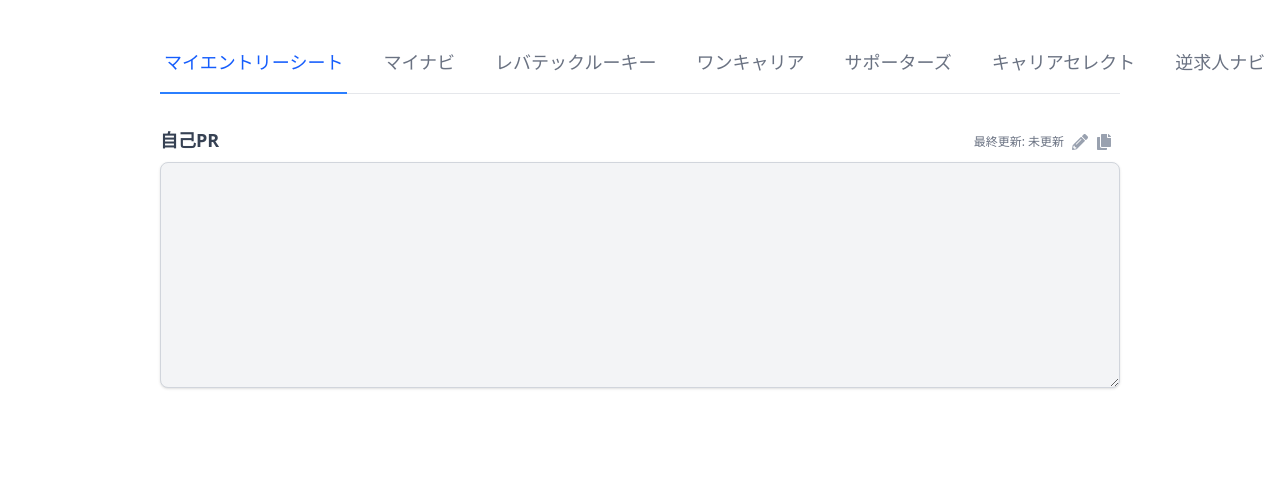
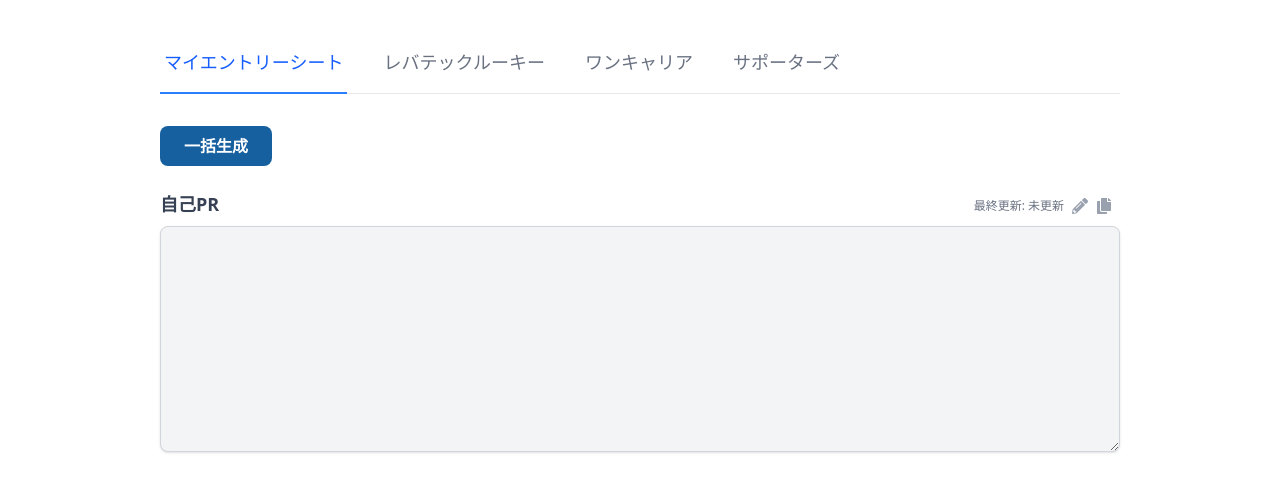
Before and after one commit to kappy713/job-hunting-service-management-frontend, a React (Vite) app: page /es in a window 1280 px wide. Shown: the top 492 px of the page. Built offline with nearby package versions, Linux system fonts and the light colour scheme; no server answers.

Commit message:
せいせいぼたんいこう＆せんたくしたさーびすのみひょうじ

```diff
--- a/src/routes/es.tsx
+++ b/src/routes/es.tsx
@@ -397,27 +397,80 @@ export default function ES() {
   const [lastUpdated, setLastUpdated] = useState<LastUpdatedResponse>({});
   const [user, setUser] = useState<User | null>(null);
 
+  // ★ 1. ユーザーが選択したサービスだけを保持するState
+  const [userServices, setUserServices] = useState<typeof servicesData>([]);
+  const [isLoading, setIsLoading] = useState(true);
+
   // ユーザー情報の取得と、最終更新日時を取得
   useEffect(() => {
-    async function fetchData() {
+    // デモ用に、表示したいサービスのIDを配列として定義。消す！！！！
+    const demoSelectedServiceIds = [
+      "myES",
+      "supporters",
+      "levtech_rookie",
+      "one_career",
+    ];
+    const filteredServices = servicesData.filter((service) =>
+      demoSelectedServiceIds.includes(service.id)
+    );
+    setUserServices(filteredServices);
+    if (filteredServices.length > 0) {
+      setActiveTab(filteredServices[0].id);
+    }
+    setIsLoading(false);
+
+    //以下、バックエンドと繋げたらコメントアウト解除
+    /*async function fetchData() {
+      // 1. 現在のログインユーザー情報を取得
       const {
         data: { user },
       } = await supabase.auth.getUser();
       setUser(user);
 
       if (user) {
-        // ここでAPIを呼び出し、レスポンス例のデータを取得する
-        // 今回はダミーデータとして直接セットします
-        const dummyResponse: LastUpdatedResponse = {
+        // 2. ユーザーが選択したサービスを取得
+        const { data, error } = await supabase
+          .from("users") // あなたのプロフィールテーブル名
+          .select("services") // サービスが保存されているカラム名
+          .eq("id", user.id)
+          .single();
+
+        if (error) {
+          console.error("Error fetching profile:", error);
+          setIsLoading(false);
+          return;
+        }
+
+        if (data && data.services) {
+          const selectedServiceNames = data.services;
+
+          // ★ 3. 全サービスリストから、ユーザーが選択したものだけを名前でフィルタリング
+          const filteredServices = servicesData.filter(
+            (service) => selectedServiceNames.includes(service.name) // `id`ではなく`name`で照合
+          );
+          setUserServices(filteredServices);
+          if (filteredServices.length > 0) {
+            setActiveTab(filteredServices[0].id);
+          }
+        }
+
+        // 3. 最終更新日時のログを取得（API呼び出し）
+        // あなたのバックエンドAPIのエンドポイントをここに設定します
+        // const response = await fetch('/api/get-logs');
+        // const logsData: LastUpdatedResponse = await response.json();
+
+        // 今回はダミーデータをそのまま使います
+        const logsData: LastUpdatedResponse = {
           mynavi: { self_promotion: "2025-08-23T10:30:00+09:00" },
           levtech_rookie: { desired_job_type: "2025-08-22T14:00:00+09:00" },
         };
-        setLastUpdated(dummyResponse);
+        setLastUpdated(logsData);
       }
+      setIsLoading(false); // 全てのデータ取得が終わったらローディングを解除
     }
-    fetchData();
+
+    fetchData();*/
   }, []);
-
   // --- イベントハンドラー関数 ---
   const handleTextChange = (
     serviceId: string,
@@ -482,12 +535,24 @@ export default function ES() {
     (service) => service.id === activeTab
   );
 
+  if (isLoading) {
+    return <div>読み込み中...</div>;
+  }
+
+  if (userServices.length === 0) {
+    return (
+      <div>
+        表示する就活サービスがありません。サービス選択ページで登録してください。
+      </div>
+    );
+  }
+
   return (
     <div className="w-full max-w-5xl mx-auto p-4 md:p-8">
       {/* --- タブナビゲーション --- */}
       <div className="border-b border-gray-200">
         <nav className="-mb-px flex space-x-8" aria-label="Tabs">
-          {servicesData.map((tab) => (
+          {userServices.map((tab) => (
             <button
               key={tab.id}
               onClick={() => setActiveTab(tab.id)}
@@ -508,7 +573,7 @@ export default function ES() {
 
       {/* --- フォーム表示エリア --- */}
       <div className="mt-8">
-        {activeTab !== "myES" && (
+        {activeTab == "myES" && (
           <div className="flex justify-start mb-6">
             <button className="bg-[#1760a0] hover:scale-105 text-white font-bold py-2 px-6 rounded-lg text-base">
               一括生成
```
